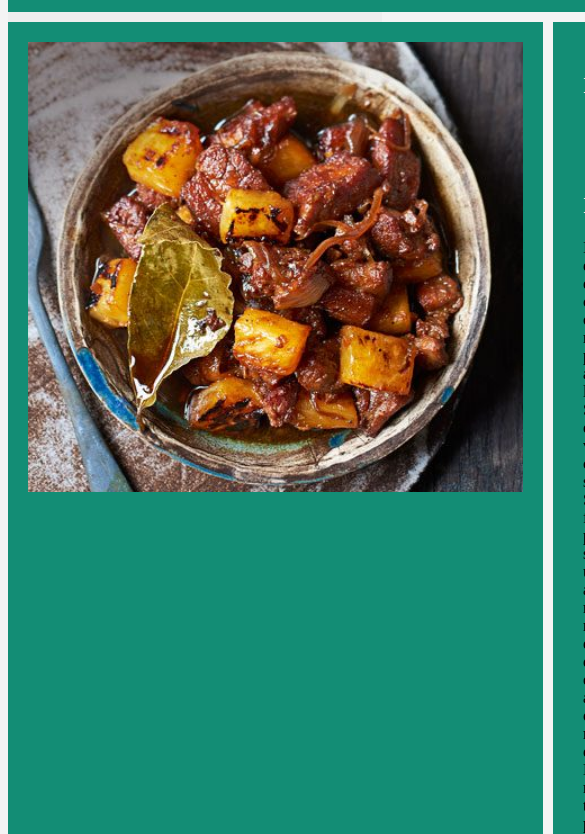
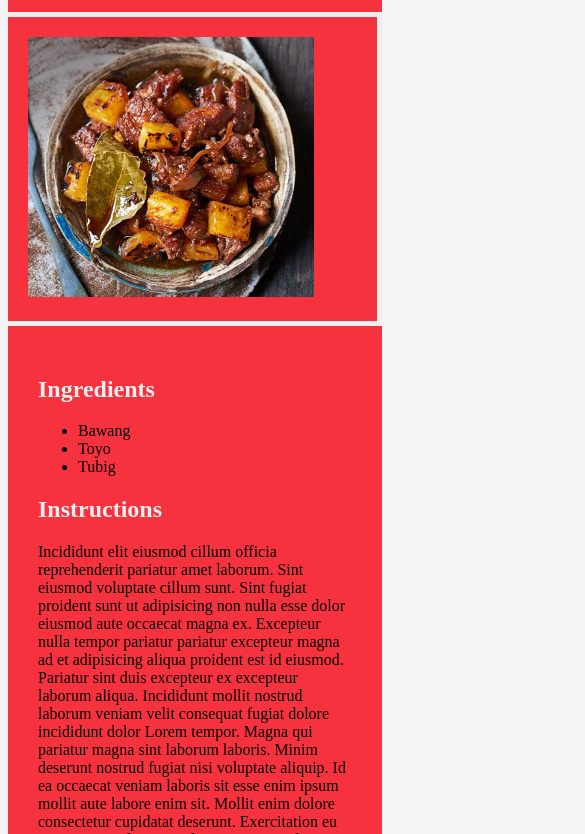
Before and after one commit to asoltes/odin-recipes, a plain HTML site: page recipes/adobo.html in a window 390 px wide. Shown: the part 97-931 px from the top of the page, 585 px wide, since content can reach past the window. Drawn offline with Linux system fonts and the light colour scheme.

Commit message:
add viewport/media query

```diff
--- a/css/styles.css
+++ b/css/styles.css
@@ -109,7 +109,7 @@ p::selection {
     gap: 10px;
     background-color: #eee ;
     margin: auto;
-    box-sizing: border-box;
+    /* box-sizing: border-box; */
 }
 
 .single-recipes h1 {
@@ -145,3 +145,58 @@ p::selection {
 .ingredients h2 {
     color: #eee;
 }
+
+
+
+@media only screen and (max-width: 620px) {
+    .single-recipes{
+        display: grid;
+        grid-template-columns: repeat(1, 1fr);
+        grid-auto-rows: minmax(100px, auto);
+        gap: 5px;
+        background-color: #eee ;
+        margin: auto;
+        box-sizing: content-box;
+    }
+
+    .single-recipes h1 {
+        color: #eee;
+        font-size:40px;
+        text-align: center;
+        justify-content: center;
+
+
+    }
+
+    .single-recipes > div {
+        background-color: #f6323f ;
+
+    }
+
+
+    .image-recipe img {
+        grid-column: 1/3;
+        height: 300px;
+        width: 150;
+        box-sizing: border-box;
+        justify-items: center;
+    }
+
+
+    .title {
+        grid-column: 1/3;
+        justify-items: center;
+        background-color: #262626;
+
+    }
+
+    .ingredients {
+        grid-column: 1/3;
+        justify-content: center;
+        box-sizing: border-box;
+    }
+
+    .ingredients h2 {
+        color: #eee;
+    }
+  }
```
